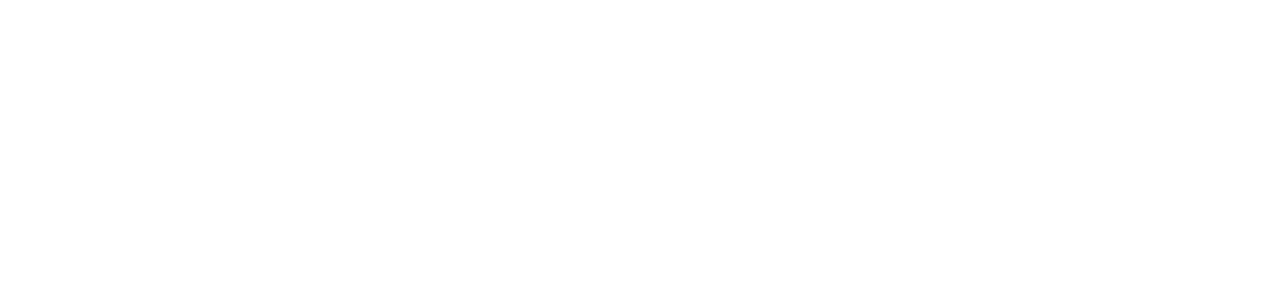
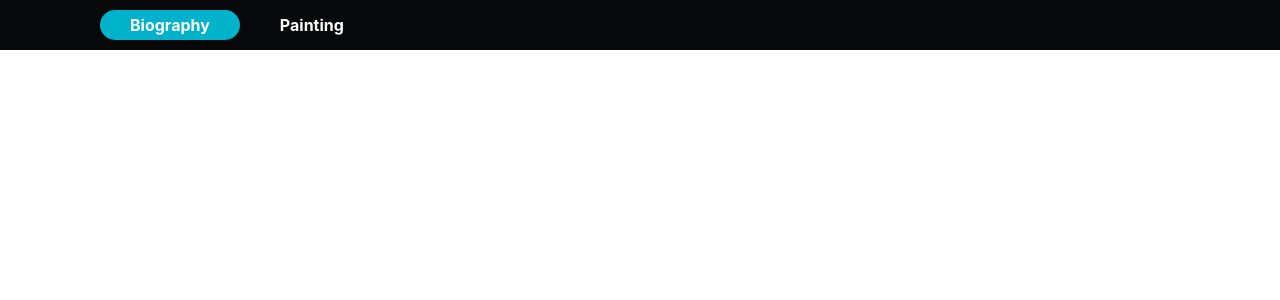
Before and after one commit to serhiiherasymiuk/ExampleAppReact, a React (Create React App) app: page / in a window 1280 px wide. Shown: the top 300 px of the page. Built offline with nearby package versions, Linux system fonts and the light colour scheme.

Commit message:
Add navigation buttons

```diff
--- a/src/App.css
+++ b/src/App.css
@@ -1,5 +1,9 @@
 .App {
   text-align: center;
+}
+
+.active {
+  background-color: #00b2ca;
 }
 
 .App-logo {
--- a/src/App.js
+++ b/src/App.js
@@ -1,6 +1,8 @@
 import './App.css';
 import { NavigationBar } from './components/NavigationBar/NavigationBar';
+import { Biography } from './components/Biography/Biography';
 import { Route, Routes } from 'react-router-dom';
+import { Painting } from './components/Paintings/Paintings';
 
 function App() {
   return (
@@ -9,7 +11,10 @@
         <NavigationBar></NavigationBar>
       </header>
       <main>
-
+        <Routes>
+          <Route path="/" element={<Biography />} />
+          <Route path="/" element={<Painting />} />
+        </Routes>
       </main>
     </div>
   );
--- /dev/null
+++ b/src/components/Biography/Biography.js
@@ -0,0 +1,9 @@
+import './Biography.css';
+
+export function Biography() {
+  return (
+    <div className="Biography">
+
+    </div>
+  );
+}
--- a/src/components/NavigationBar/NavigationBar.css
+++ b/src/components/NavigationBar/NavigationBar.css
@@ -0,0 +1,18 @@
+.NavigationBar {
+    background-color: #08090a;
+}
+
+.menu {
+    display: flex;
+    gap: 10px;
+    padding: 10px 100px;
+}
+
+.menu a {
+    transition: all .2s ease-in-out;
+    border-radius: 50px;
+    padding: 5px 30px;
+    color:white;
+    text-decoration: none;
+    font-weight: bold;
+}
--- a/src/components/NavigationBar/NavigationBar.js
+++ b/src/components/NavigationBar/NavigationBar.js
@@ -1,9 +1,14 @@
 import './NavigationBar.css';
+import { Link, useLocation  } from "react-router-dom";
 
 export function NavigationBar() {
+  const location = useLocation();
   return (
     <div className="NavigationBar">
-
+      <nav className="menu">
+        <Link to="/" className={location.pathname === '/' ? 'active' : ''}>Biography</Link>
+        <Link to="/painting" className={location.pathname === '/painting' ? 'active' : ''}>Painting</Link>
+      </nav>
     </div>
   );
 }
--- /dev/null
+++ b/src/components/Paintings/Paintings.js
@@ -0,0 +1,9 @@
+import './Painting.css';
+
+export function Painting() {
+  return (
+    <div className="Painting">
+
+    </div>
+  );
+}
--- a/src/index.js
+++ b/src/index.js
@@ -2,10 +2,13 @@
 import ReactDOM from 'react-dom/client';
 import './index.css';
 import App from './App';
+import { BrowserRouter } from 'react-router-dom';
 
 const root = ReactDOM.createRoot(document.getElementById('root'));
 root.render(
   <React.StrictMode>
-    <App />
+    <BrowserRouter>
+      <App />
+    </BrowserRouter>
   </React.StrictMode>
 );
```
Also changed, not shown: src/components/Biography/Biography.css (added), src/components/Paintings/Painting.css (added).
